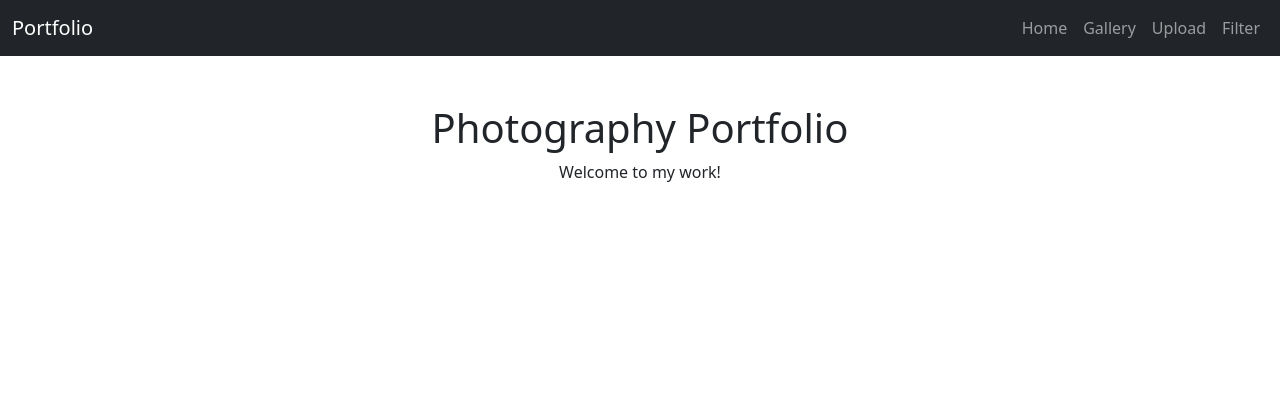
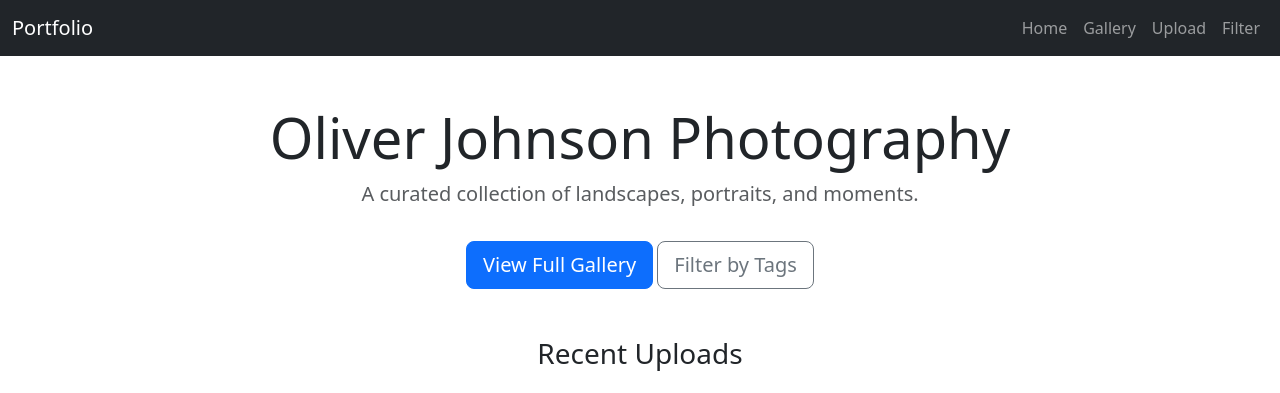
Before and after one commit to bruhbot-dev/portfolio_site_2025, a Flask app: page / in a window 1280 px wide. Shown: the top 393 px of the page. Before the commit the page ends 182 px from the top, so only its background shows below. Run offline with Flask 3, Linux system fonts and the light colour scheme.

Commit message:
updated home page

```diff
--- a/app/main/routes.py
+++ b/app/main/routes.py
@@ -7,8 +7,8 @@ from sqlalchemy import or_
 
 @main.route("/")
 def home():
-    print("Home route hit!")   # DEBUG LINE
-    return render_template("home.html")
+    photos = Photo.query.order_by(Photo.id.desc()).limit(6).all()
+    return render_template("home.html", photos=photos)
 
 
 @main.route("/gallery")
--- a/app/templates/home.html
+++ b/app/templates/home.html
@@ -1,10 +1,46 @@
 {% extends "base.html" %}
-
 {% block title %}Home{% endblock %}
 
 {% block content %}
-<div class="container mt-5">
-    <h1 class="text-center">Photography Portfolio</h1>
-    <p class="text-center">Welcome to my work!</p>
+
+<!-- Hero Section -->
+<div class="text-center mt-5 mb-5">
+    <h1 class="display-4">Oliver Johnson Photography</h1>
+    <p class="lead text-muted">A curated collection of landscapes, portraits, and moments.</p>
+
+    <a href="{{ url_for('main.gallery') }}" class="btn btn-primary btn-lg mt-3">View Full Gallery</a>
+    <a href="{{ url_for('main.filter_gallery') }}" class="btn btn-outline-secondary btn-lg mt-3">Filter by Tags</a>
 </div>
+
+<!-- Featured Photos -->
+<h3 class="text-center mb-4">Recent Uploads</h3>
+
+<div class="row">
+    {% for photo in photos %}
+    <div class="col-md-4 mb-4">
+        <div class="card shadow-sm">
+            <a href="{{ url_for('main.photo_detail', id=photo.id) }}">
+                <img
+                    src="{{ url_for('static', filename='uploads/' ~ photo.filename) }}"
+                    class="card-img-top"
+                    alt="{{ photo.title }}"
+                    style="height: 250px; object-fit: cover;"
+                >
+            </a>
+            <div class="card-body">
+                <h5 class="card-title">{{ photo.title or "Untitled" }}</h5>
+            </div>
+        </div>
+    </div>
+    {% endfor %}
+</div>
+
+<!-- About Section -->
+<div class="mt-5 p-4 bg-light rounded">
+    <h4>About This Portfolio</h4>
+    <p>
+        This web application showcases a curated selection of my photography.
+    </p>
+</div>
+
 {% endblock %}
```
Also changed, not shown: app/portfolio.db.
